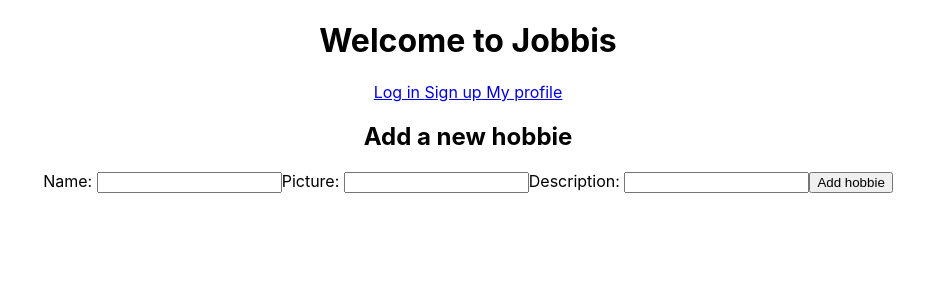
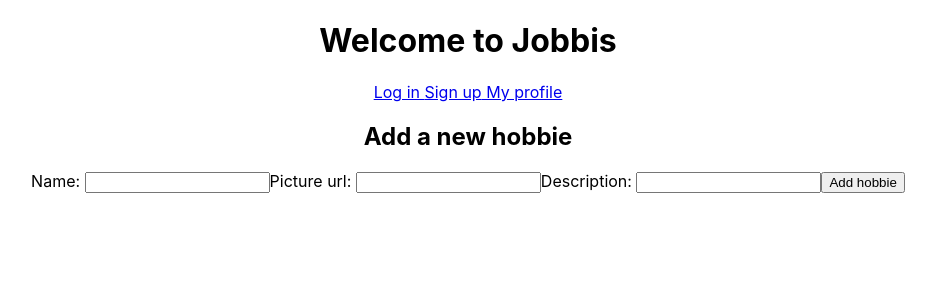
Before and after one commit to Proyecto-Final-Pablo-Alex/Phobbie-Front, a React (Create React App) app: page /add-hobbies in a window 1280 px wide. Shown: the top 300 px of the page, without its empty margins (172-1108 px from the left). Built offline with nearby package versions, Linux system fonts and the light colour scheme.

Commit message:
trying to add new hobbie

```diff
--- a/src/components/AddHobbie.js
+++ b/src/components/AddHobbie.js
@@ -1,4 +1,5 @@
-import React from "react";
+import React from "react"
+import axios from 'axios'
 
 
 class AddHobbie extends React.Component {
@@ -15,7 +16,9 @@ class AddHobbie extends React.Component {
       photo: ''
     },
     newHobbie: {
-
+      name: '',
+      photo: '',
+      description: ''
     }
   };
 
@@ -24,11 +27,11 @@ class AddHobbie extends React.Component {
     axios({
       method: "post",
       url: "http://localhost:5000/hobbies/addHobbie",
-      data: this.state.user,
+      data: this.state.newHobbie,
       withCredentials: true
     })
       .then((result) => {
-        this.props.setAppState(result.data.result);
+        console.log(result);
       })
       .catch((error) => {
         console.log(error);
@@ -49,7 +52,7 @@ class AddHobbie extends React.Component {
             <label htmlFor="name">Name: </label>
             <input type="text" name='name' onChange={(e) => this.handleInput(e)} />
 
-            <label htmlFor="photo">Picture: </label>
+            <label htmlFor="photo">Picture url: </label>
             <input type="text" name='photo' onChange={(e) => this.handleInput(e)} />
 
             <label htmlFor="description">Description: </label>
```
